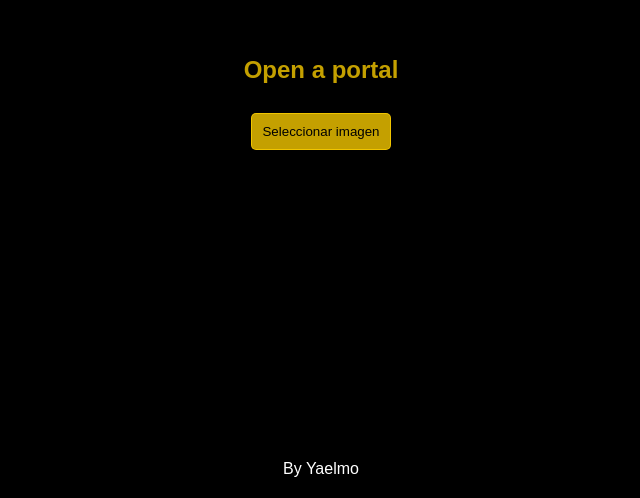
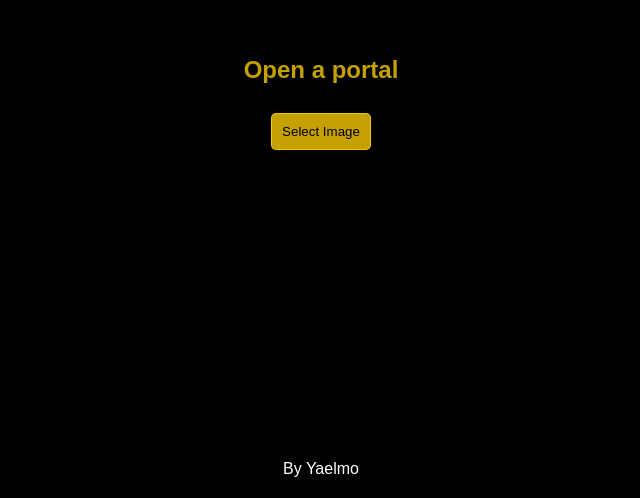
Before and after one commit to yaelmo21/portal-strange, a website built with webpack: page src/index.html in a window 1280 px wide. Shown: the part 302-800 px from the top of the page, without its empty margins (319-959 px from the left). Built offline with nearby package versions, Linux system fonts and the light colour scheme.

Commit message:
Text button capitalize and scroll hidden

```diff
--- a/src/index.html
+++ b/src/index.html
@@ -8,14 +8,14 @@
     <link rel="stylesheet" href="https://cdnjs.cloudflare.com/ajax/libs/font-awesome/6.1.1/css/all.min.css" integrity="sha512-KfkfwYDsLkIlwQp6LFnl8zNdLGxu9YAA1QvwINks4PhcElQSvqcyVLLD9aMhXd13uQjoXtEKNosOWaZqXgel0g==" crossorigin="anonymous" referrerpolicy="no-referrer"
     />
     <link rel="stylesheet" href="https://cdnjs.cloudflare.com/ajax/libs/animate.css/4.1.1/animate.min.css" />
-    <title>Portal By Yaelmo</title>
+    <title>Portal Strange</title>
 </head>
 
 <body>
     <main>
         <div class="container-image animate__animated animate__fadeIn">
             <h2>Open a portal</h2>
-            <button id="button-upload" class="button">Seleccionar imagen</button>
+            <button id="button-upload" class="button">select image</button>
             <Input accept="image/*" id="input-file" type="file" onchange="readImage(event)" />
         </div>
 
--- a/src/styles.scss
+++ b/src/styles.scss
@@ -4,6 +4,7 @@ body {
     margin: 0;
     background-color: black;
     font-family: Arial, Helvetica, sans-serif;
+    overflow: hidden
 }
 
 main {
@@ -35,6 +36,7 @@ h2 {
     background-color: rgba(255, 208, 0, 0.767);
     padding: 10px;
     margin: 10px;
+    text-transform: capitalize;
 }
 
 .container-image {
```
